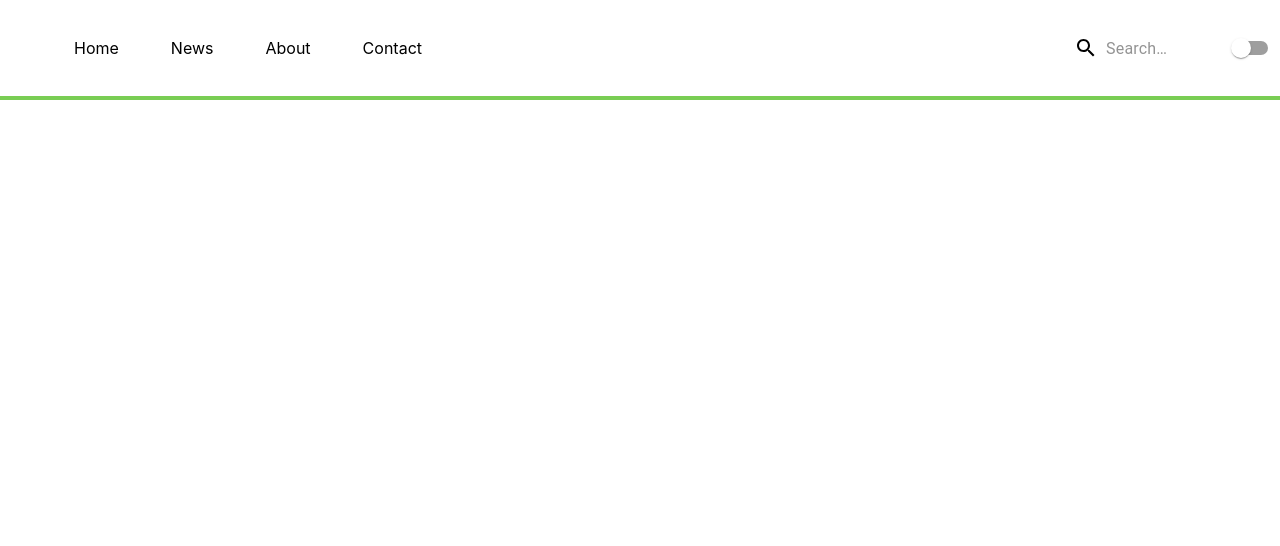
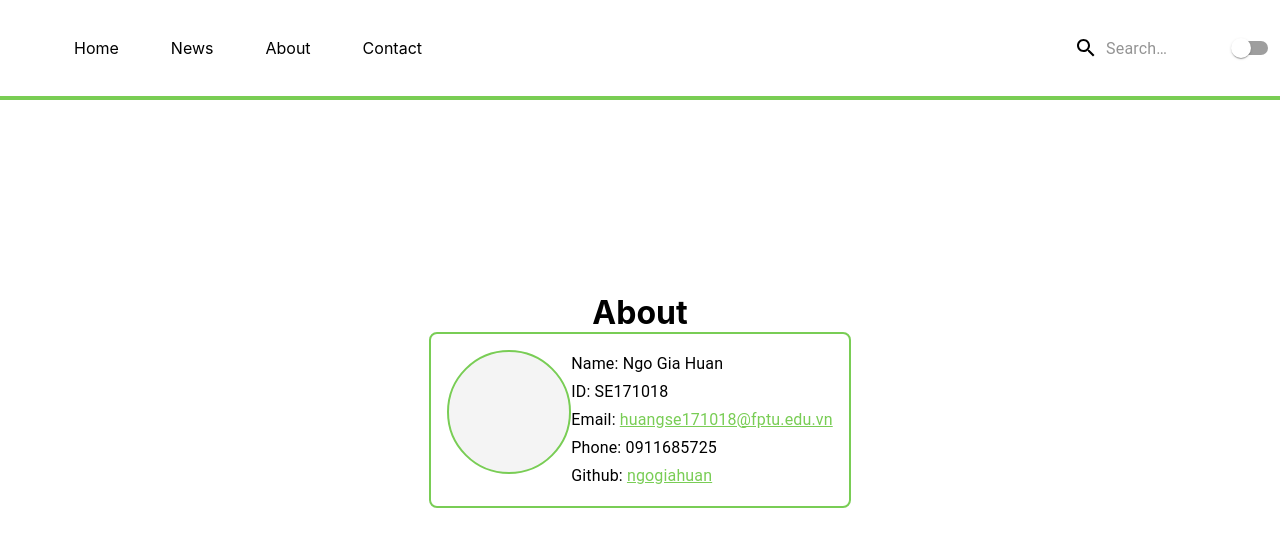
Before and after one commit to ngogiahuan/lab1, a React (Create React App) app: page /about in a window 1280 px wide. Shown: the top 546 px of the page. Built offline with nearby package versions, Linux system fonts and the light colour scheme.

Commit message:
add about, news component

```diff
--- a/src/App.js
+++ b/src/App.js
@@ -4,6 +4,8 @@ import Details from "./component/Films/Details/Details";
 import Main from "./component/Films/Main";
 import Navbar from "./component/Navbar/Navbar";
 import { Routes, Route } from "react-router-dom";
+import News from "./component/News/News";
+import About from "./component/About/About";
 
 function App() {
 
@@ -12,10 +14,10 @@ function App() {
       <Navbar />
       <Routes>
         <Route path="/" element={<Main />} />
-        <Route path="/news" element={<h1>News</h1>} />
-        <Route path="/about" element={<h1>About</h1>} />
-        <Route path="/contact" element={<Contact/>} />
-        <Route path="/details/:title" element={<Details/>} />
+        <Route path="/news" element={<News />} />
+        <Route path="/about" element={<About />} />
+        <Route path="/contact" element={<Contact />} />
+        <Route path="/details/:title" element={<Details />} />
       </Routes>
     </>
   );
--- /dev/null
+++ b/src/component/About/About.css
@@ -0,0 +1,27 @@
+.about-container {
+    height: 100vh;
+}
+
+.about-grid {
+    height: 100%;
+}
+
+.about-card {
+    border-radius: 8px;
+    padding: 1rem;
+    margin: 1rem;
+    border: #79cd55 2px solid;
+}
+
+.card-item {
+    margin: 1rem;
+}
+
+.card-img {
+    border: #79cd55 2px solid;
+    border-radius: 50%;
+}
+
+.card-item a {
+    color: #79cd55;
+}
--- /dev/null
+++ b/src/component/About/About.js
@@ -0,0 +1,68 @@
+import { Container, Grid, Skeleton, Typography } from "@mui/material";
+import React from "react";
+import "./About.css";
+import { ThemeContext } from "../ThemeContext";
+
+export default function News() {
+  const { theme } = React.useContext(ThemeContext);
+  return (
+    <Container
+      className="about-container"
+      style={{ backgroundColor: theme.backgroundColor, color: theme.color }}
+      maxWidth="sx"
+    >
+      <Grid
+        container
+        direction="column"
+        justifyContent="center"
+        alignItems="center"
+        className="about-grid"
+      >
+        <h1>About</h1>
+        <Grid item className="about-card">
+          <Grid
+            item
+            container
+            justifyContent="flex-start"
+            alignItems="flex-start"
+          >
+            <Grid item className="card-item card-img">
+              <Skeleton variant="circular" width={120} height={120} />
+            </Grid>
+            <Grid item direction="column" className="card-item">
+              <Grid item>
+                <Typography variant="subtitle1">Name: Ngo Gia Huan</Typography>
+              </Grid>
+              <Grid item>
+                <Typography variant="subtitle1">ID: SE171018</Typography>
+              </Grid>
+              <Grid item>
+                <Typography variant="subtitle1">
+                  Email:{" "}
+                  <a href="mailto: huangse171018@fptu.edu.vn ">
+                    huangse171018@fptu.edu.vn
+                  </a>
+                </Typography>
+              </Grid>
+              <Grid item>
+                <Typography variant="subtitle1">Phone: 0911685725</Typography>
+              </Grid>
+              <Grid item>
+                <Typography variant="subtitle1">
+                  Github:{" "}
+                  <a
+                    href="https://github.com/ngogiahuan"
+                    target="_blank"
+                    rel="noopener noreferrer"
+                  >
+                    ngogiahuan
+                  </a>
+                </Typography>
+              </Grid>
+            </Grid>
+          </Grid>
+        </Grid>
+      </Grid>
+    </Container>
+  );
+}
--- a/src/component/Contact/Contact.css
+++ b/src/component/Contact/Contact.css
@@ -8,7 +8,6 @@
 }
 
 .contact-header {
-    font-size: 2.5rem;
     font-weight: 700;
     text-align: center;
     margin-bottom: 2rem;
--- a/src/component/Films/Films.js
+++ b/src/component/Films/Films.js
@@ -5,12 +5,18 @@ import FilmModal from "./FilmModal/FilmModal";
 import { ThemeContext } from "../ThemeContext";
 import { useContext } from "react";
 import { Link } from "react-router-dom";
-import Card from '@mui/material/Card';
-import CardContent from '@mui/material/CardContent';
-import CardMedia from '@mui/material/CardMedia';
-import Typography from '@mui/material/Typography';
-import { Button, CardActionArea, CardActions, Container, Grid } from '@mui/material';
-import "./Films.css"
+import Card from "@mui/material/Card";
+import CardContent from "@mui/material/CardContent";
+import CardMedia from "@mui/material/CardMedia";
+import Typography from "@mui/material/Typography";
+import {
+  Button,
+  CardActionArea,
+  CardActions,
+  Container,
+  Grid,
+} from "@mui/material";
+import "./Films.css";
 
 export default function Films() {
   const [selectedFilm, setSelectedFilm] = useState(null);
@@ -36,7 +42,10 @@ export default function Films() {
         <Grid container spacing={2}>
           {filmsData.map((film) => (
             <Grid item>
-              <Card sx={{ width: 200, height: 400 }} className="button-container-2">
+              <Card
+                sx={{ width: 200, height: 400 }}
+                className="button-container-2"
+              >
                 <CardActionArea onClick={() => openPopUp(film)}>
                   <CardMedia
                     component="img"
@@ -45,15 +54,25 @@ export default function Films() {
                     alt={film.title}
                     lazy="true"
                   />
-                  <CardContent sx={{ backgroundColor: theme.backgroundColor, color: theme.color, height: 100 }} >
-                    <Typography gutterBottom component="div" >
+                  <CardContent
+                    sx={{
+                      backgroundColor: theme.backgroundColor,
+                      color: theme.color,
+                      height: 100,
+                    }}
+                  >
+                    <Typography gutterBottom component="div">
                       {film.title}
                     </Typography>
                   </CardContent>
                 </CardActionArea>
                 <CardActions>
-                  <Link to={'/details/' + film.title}>
-                    <Button size="small" color="primary" className="details-btn">
+                  <Link to={"/details/" + film.title}>
+                    <Button
+                      size="small"
+                      color="primary"
+                      className="details-btn"
+                    >
                       Details
                     </Button>
                   </Link>
--- /dev/null
+++ b/src/component/News/News.css
@@ -0,0 +1,7 @@
+.news-container {
+    height: 100vh;
+}
+
+.news-grid {
+    height: 100%;
+}
--- /dev/null
+++ b/src/component/News/News.js
@@ -0,0 +1,27 @@
+import { Container, Grid } from "@mui/material";
+import React from "react";
+import "./News.css";
+import { ThemeContext } from "../ThemeContext";
+
+export default function News() {
+  const { theme } = React.useContext(ThemeContext);
+  return (
+    <Container
+      className="news-container"
+      style={{ backgroundColor: theme.backgroundColor, color: theme.color }}
+      maxWidth="sx"
+    >
+      <Grid
+        container
+        direction="column"
+        justifyContent="center"
+        alignItems="center"
+        className="news-grid"
+      >
+        <Grid item>
+          <h1>News</h1>
+        </Grid>
+      </Grid>
+    </Container>
+  );
+}
```
